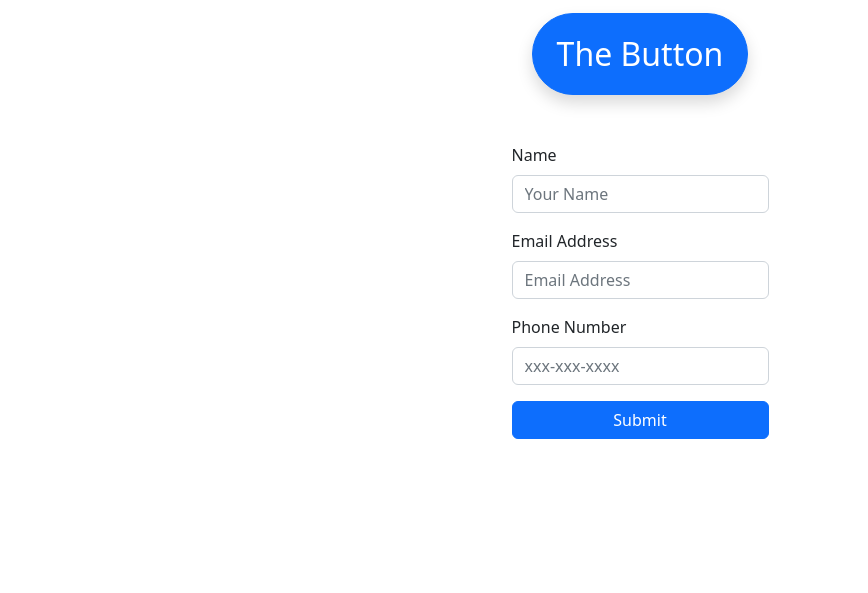
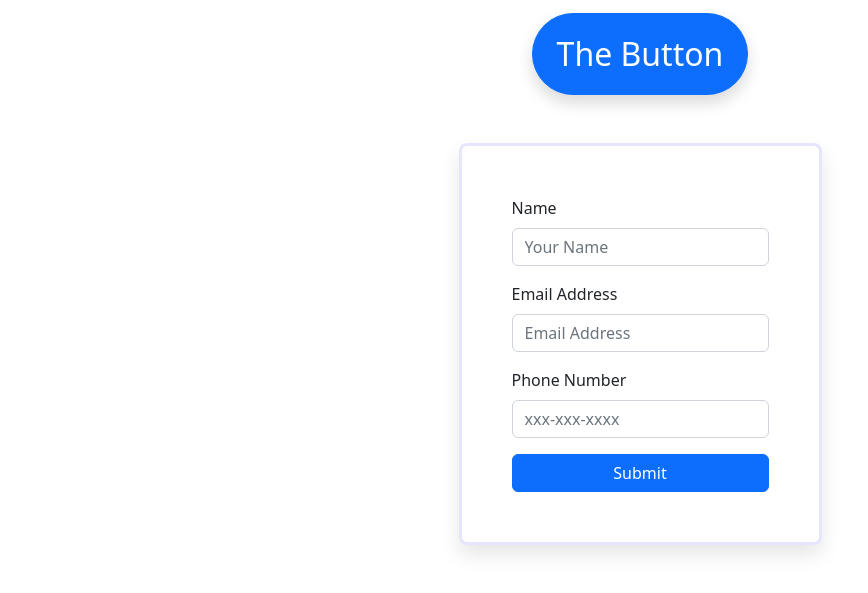
Before and after one commit to JosephThomasVasquez/googleAdClick, a plain HTML site: page index.html in a window 1280 px wide. Shown: the part 77-670 px from the top of the page, without its empty margins (0-868 px from the left). Drawn offline with nearby package versions, Linux system fonts and the light colour scheme.

Commit message:
Added some additional styles to the form

```diff
--- a/index.html
+++ b/index.html
@@ -16,6 +16,7 @@
       integrity="sha384-0evHe/X+R7YkIZDRvuzKMRqM+OrBnVFBL6DOitfPri4tjfHxaWutUpFmBp4vmVor"
       crossorigin="anonymous"
     />
+    <link rel="stylesheet" href="styles.css">
     <title>Talk Further Challenge</title>
   </head>
 
--- /dev/null
+++ b/styles.css
@@ -0,0 +1,6 @@
+form {
+  padding: 50px;
+  border: 3px solid rgba(0, 0, 255, 0.1);
+  border-radius: 8px;
+  box-shadow: 0px 10px 20px rgba(0, 0, 0, 0.1);
+}
```
